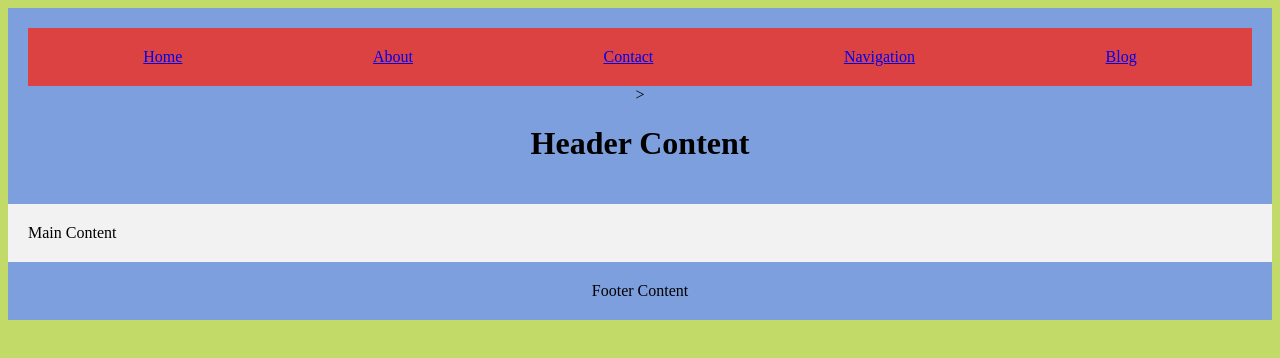
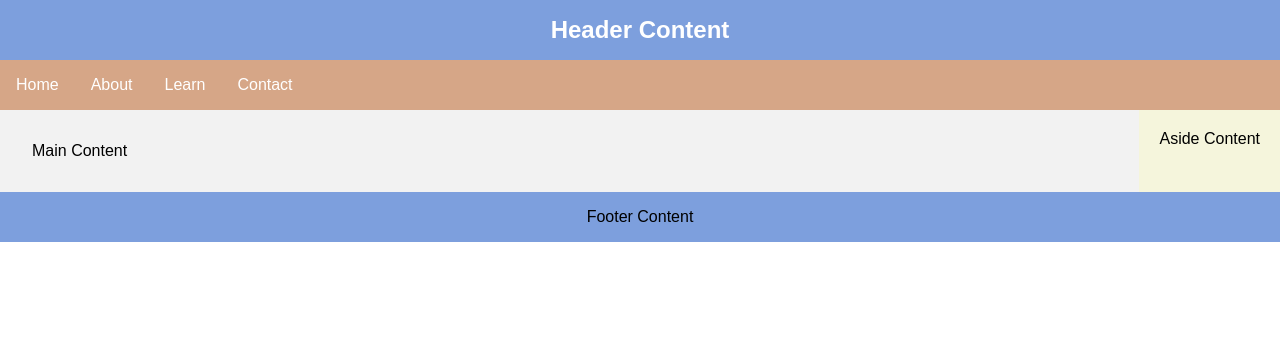
Before and after one commit to SamuelVGH/wdd131, a plain HTML site: page week1/basic-layout.html in a window 1280 px wide. Drawn offline with Linux system fonts and the light colour scheme.

Commit message:
terminado

```diff
--- a/week1/basic-layout.html
+++ b/week1/basic-layout.html
@@ -8,21 +8,27 @@
 </head>
 <body>
     <header>
+        <h1>Header Content</h1>
         <nav>
-            <a href="#">Home</a>
-            <a href="#">About</a>
-            <a href="#">Contact</a>
-            <a href="#">Navigation</a>
-            <a href="#">Blog</a>
-        </nav>>
-        <h1>Header Content</h1>
+            <ul class="navigation">
+                <li><a href="#" title="Home">Home</a></li>
+                <li><a href="#" title="About Us">About</a></li>
+                <li><a href="#" title="Learn More">Learn</a></li>
+                <li><a href="#" title="Contact Us">Contact</a></li>
+            </ul>
+        </nav>
     </header>
 
     <main>
         Main Content
     </main>
+
+    <aside>
+        Aside Content
+    </aside>
+
     <footer>
-        Footer Content
+        <p></p>Footer Content</p>
     </footer>
 
 </body>
--- a/week1/styles/layout.css
+++ b/week1/styles/layout.css
@@ -1,27 +1,73 @@
-body {
-    display: grid;
-    grid-template: auto auto auto / 1fr;
-    background-color: #c2db68;
+*{
+    margin: 0;
+    padding: 0;
+    font-family: Arial;
 
 }
 
-nav {
-    display: flex;
-    justify-content: space-around;
-    background-color: #dd4242;
+
+body {
+    display: grid;
+    grid-template: auto 1fr auto / 300px 1fr auto ;
+    background-color: white;
+
+}
+
+aside   {
+    grid-column: 3 / 4;
+    grid-row: 2;
+    background-color: beige;
     padding: 20px;
 }
+nav {
+    grid-column: 1 / 4;
+    background-color: #92d870; /* light green just to verifiy .nav */
+}
+
 header {
+    grid-column: 1 / 4;
     background-color: #7d9fdd;
-    padding: 20px;
     text-align: center;
 }
+h1 {
+    padding: 1rem;
+    color: white;
+    font-size: 1.5rem;
+}
 main {
+    grid-column: 1 /3 ;
     background-color: #f2f2f2;
-    padding: 20px;
+    padding: 2rem;
 }
+
 footer {
+    grid-column: 1 / 4;
     background-color: #7d9fdd;
-    padding: 20px;
+    padding: 1rem;
+    text-align: center;
+
+}
+
+.navigation {
+    list-style: none;
+    display: flex;
+    flex-wrap: wrap;
+    align-items: center;
+    background-color: #d6a687;
+}
+.navigation li {
+    flex: auto auto auto;
+
+}
+.navigation a {
+    display: block;
+    padding: 1rem;
+    text-decoration: none;
+    color: white;
     text-align: center;
 }
+
+.navigation a:hover {
+    background-color: #7d9fdd;
+    text-decoration: underline;
+}
```
Also changed, not shown: week1/styles/basic-layout.css (added).
